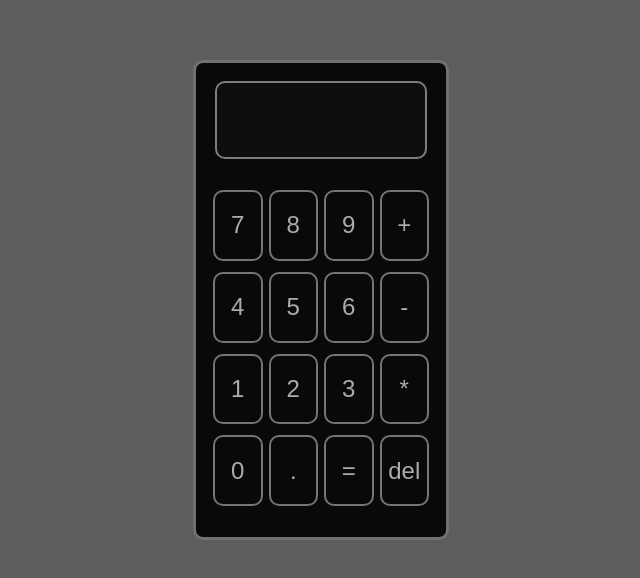
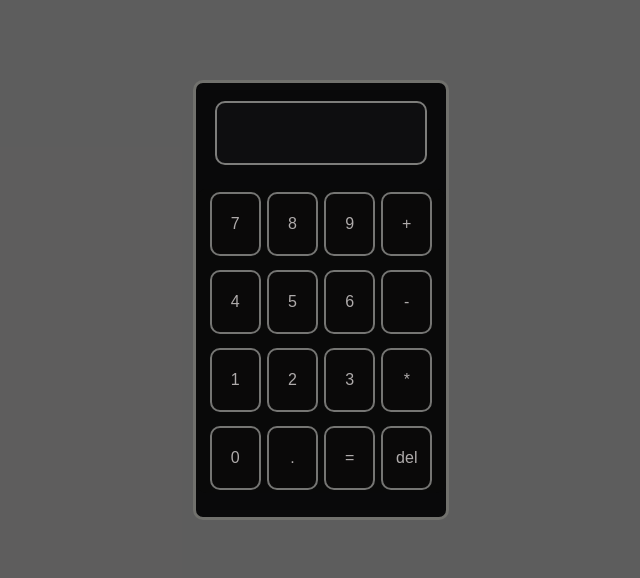
Before and after one commit to Aditya-Newar/online-calculator, a plain HTML site: page index.html in a window 1280 px wide. Shown: the part 108-686 px from the top of the page, without its empty margins (327-967 px from the left). Drawn offline with Linux system fonts and the light colour scheme; files that its build step writes are made by us from their sources.

Commit message:
deleted feature branch

```diff
--- a/style.css
+++ b/style.css
@@ -12,8 +12,8 @@ body {
     align-items: center;
 }
 .Case {
-    height:60%;
-    width: 20%;
+    height: 55vh;
+    width: 20vw;
     border: 3px solid rgb(113, 113, 109);
     border-radius: 10px;
     display: flex;
@@ -23,8 +23,8 @@ body {
     background-color: rgb(9, 9, 10);
 }
 #display {
-    height: 16.5%;
-    width: 85%;
+    height: 8vh;
+    width: 16.5vw;
     margin-top: 18px;
     border: 2px solid rgb(125, 125, 123);
     font-size: 28px;
@@ -33,8 +33,8 @@ body {
     color: rgb(168, 157, 157);
 }
 .Keypad {
-    height:68%;
-    width: 90%;
+    height: 38vh;
+    width: 20vw;
     display: flex;
     justify-content: center;
     align-items: center;
@@ -43,12 +43,12 @@ body {
     background-color: rgb(9, 9, 9);
 }
 .button {
-    height: 22%;
-    width: 22%;
+    height: 8vh;
+    width: 4vw;
     margin: 3px;
     border: 2px solid rgb(117, 117, 115);
     background-color: rgb(10, 9, 9);
-    font-size: 24px;
+    font-size: 1rem;
     color: rgb(175, 171, 171);
 }
 button:active {
```
